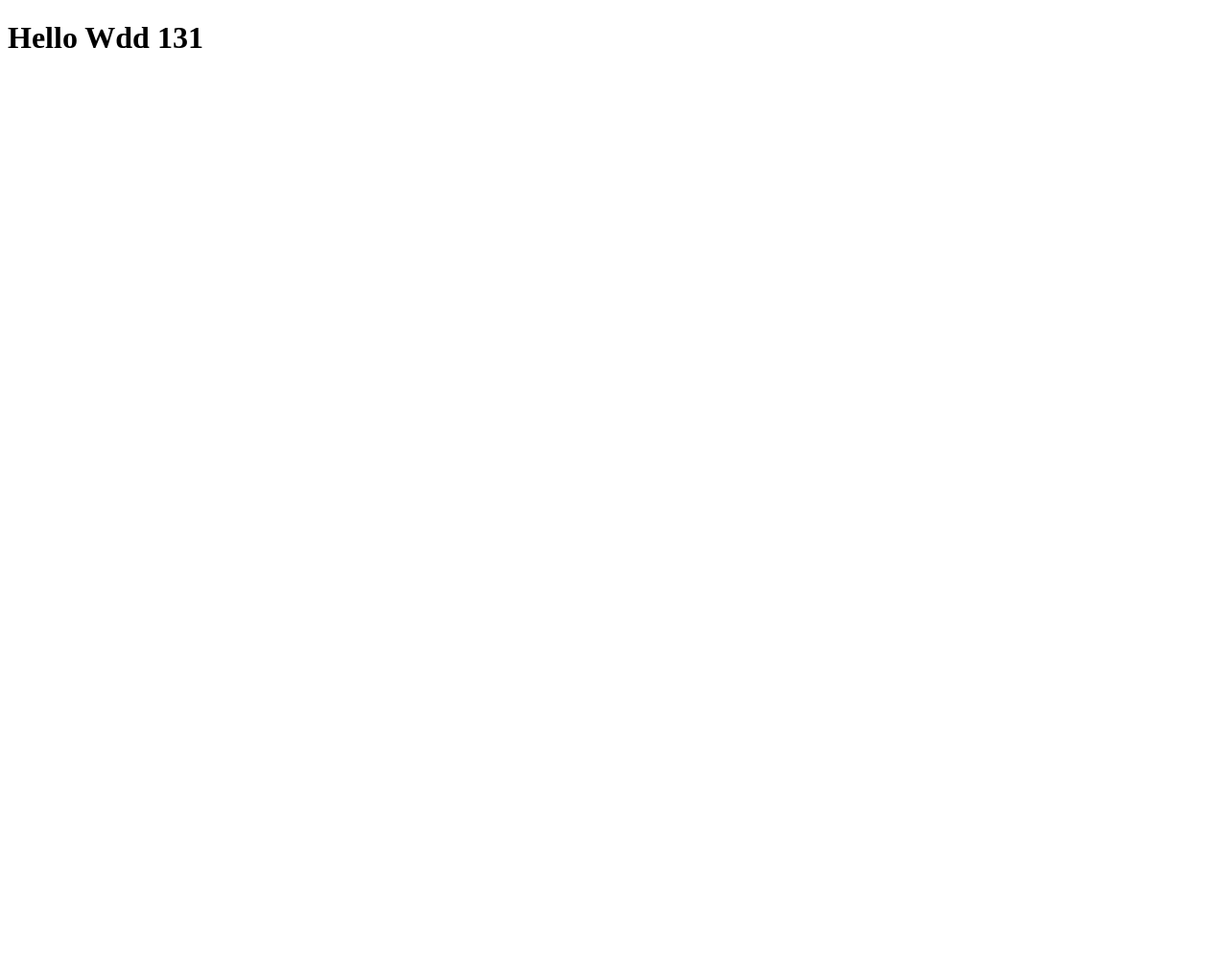
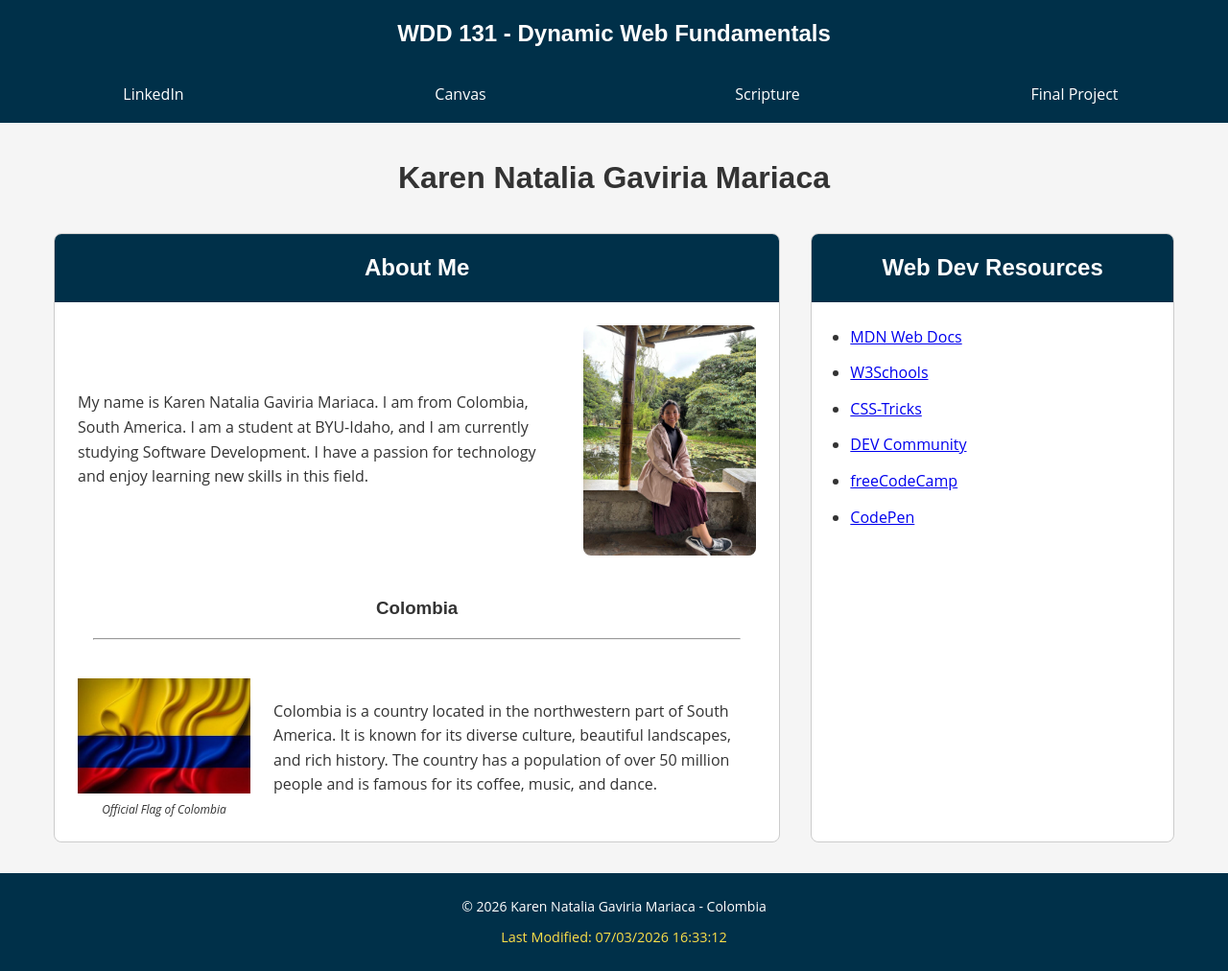
Before and after one commit to knatagm-lab/wdd131, a plain HTML site: page index.html in a window 1280 px wide. Shown: the whole page at 96% size. Before the commit the page ends 800 px from the top, so only its background shows below. Drawn offline with Linux system fonts and the light colour scheme.

Commit message:
homepage

```diff
--- a/index.html
+++ b/index.html
@@ -3,9 +3,97 @@
 <head>
     <meta charset="UTF-8">
     <meta name="viewport" content="width=device-width, initial-scale=1.0">
-    <title>Hello WDD 131</title>
+    <title>WDD 131 - Dynamic Web Fundamentals - Karen Natalia Gaviria Mariaca</title>
+    <meta name="description" content="WDD 131 - Dynamic Web Fundamentals. Karen Natalia Gaviria Mariaca. Personal homepage with information about me and helpful web development resources.">
+    <meta name="author" content="Karen Natalia Gaviria Mariaca">
+
+    <link rel="preconnect" href="https://fonts.googleapis.com">
+    <link rel="preconnect" href="https://fonts.gstatic.com" crossorigin>
+    <link href="https://fonts.googleapis.com/css2?family=Roboto:wght@400;700&display=swap" rel="stylesheet">
+
+    <link rel="stylesheet" href="styles/base.css">
+    <script src="scripts/getdates.js" defer></script>
+
 </head>
+
 <body>
-    <h1>Hello Wdd 131</h1>
+    <header>
+        <span id="course-title">WDD 131 - Dynamic Web Fundamentals</span>
+        <nav>
+            <ul>
+                <li><a href="https://www.linkedin.com/in/karen-natalia-gaviria-mariaca-b07089392/" target="_blank">LinkedIn</a></li>
+                <li><a href="https://byupw.instructure.com/" target="_blank">Canvas</a></li>
+                <li><a href="https://www.churchofjesuschrist.org/study/scriptures/bofm/ether/12?lang=spa&id=p23-p27#p23" target="_blank">Scripture</a></li>
+                <li><a href="finalproject/index.html" target="_blank">Final Project</a></li>
+            </ul>
+        </nav>
+    </header>
+
+    <main>
+        <h1>Karen Natalia Gaviria Mariaca</h1>
+
+        <div class="cards">
+
+            <section class="card">
+
+                <h2>About Me</h2>
+
+                <div class="about">
+
+                    <div class="bio">
+                        <p>
+                            My name is Karen Natalia Gaviria Mariaca. I am from Colombia, South America. I am a student at BYU-Idaho, and I am currently studying Software Development. I have a passion for technology and enjoy learning new skills in this field.
+                        </p>
+                    </div>
+
+                    <img src="images/profile.jpeg" alt="Profile Image of Karen Gaviria" width="180" height="180" class="profile-image">
+                </div>
+
+                <div class="country-title">
+                    <h3>Colombia</h3>
+                    <hr>
+                </div>
+
+                <div class="country">
+                    <figure>
+                        <img src="images/flag_of_colombia.jpg" alt="Official Flag of Colombia" width="180" height="120">
+                        <figcaption>Official Flag of Colombia</figcaption>
+                    </figure>
+
+                    <p>
+                        Colombia is a country located in the northwestern part of South America. It is known for its diverse culture, beautiful landscapes, and rich history. The country has a population of over 50 million people and is famous for its coffee, music, and dance.
+                    </p>
+                </div>
+            </section>
+
+            <section class="card">
+
+                <h2>Web Dev Resources</h2>
+
+                <ul>
+                    <li><a href="https://developer.mozilla.org/en-US/" target="_blank">MDN Web Docs</a></li>
+                    <li><a href="https://www.w3schools.com/" target="_blank">W3Schools</a></li>
+                    <li><a href="https://css-tricks.com/" target="_blank">CSS-Tricks</a></li>
+                    <li><a href="https://dev.to/" target="_blank">DEV Community</a></li>
+                    <li><a href="https://www.freecodecamp.org/" target="_blank">freeCodeCamp</a></li>
+                    <li><a href="https://codepen.io/" target="_blank">CodePen</a></li>
+
+                </ul>
+
+            </section>
+        </div>
+
+    </main>
+
+    <footer>
+        <p>
+            &copy; <span id="currentyear"></span> Karen Natalia Gaviria Mariaca - Colombia
+        </p>
+
+        <p id="lastModified"></p>
+
+    </footer>
+
 </body>
+
 </html>
--- /dev/null
+++ b/scripts/getdates.js
@@ -0,0 +1,2 @@
+document.getElementById("currentyear").innerHTML = new Date().getFullYear();
+document.getElementById("lastModified").textContent = `Last Modified: ${document.lastModified}`;
--- /dev/null
+++ b/styles/base.css
@@ -0,0 +1,157 @@
+* {
+    margin: 0;
+    padding: 0;
+    box-sizing: border-box;
+}
+
+body {
+    font-family: 'Open Sans', sans-serif;
+    background-color: #f5f5f5;
+    color: #333;
+    line-height: 1.6;
+}
+
+header {
+    background-color: #003049;
+}
+
+#course-title {
+    display: block;
+    text-align: center;
+    padding: 1rem;
+    color: white;
+    font-family: 'Poppins', sans-serif;
+    font-size: 1.5rem;
+    font-weight: 700;
+}
+
+nav ul {
+    display: flex;
+    list-style: none;
+}
+
+nav li {
+    flex: 1;
+}
+
+nav a {
+    display: block;
+    text-align: center;
+    padding: 1rem;
+    color: white;
+    text-decoration: none;
+    transition: background-color 0.3s ease, color 0.3s ease;
+}
+
+nav a:hover {
+    background-color: #fcdf49;
+    color: #003049;
+}
+
+main {
+    max-width: 1200px;
+    margin: 2rem auto;
+    padding: 0 1rem;
+}
+
+main h1 {
+    text-align: center;
+    margin-bottom: 2rem;
+    font-family: 'Poppins', sans-serif;
+}
+
+.cards {
+    display: grid;
+    grid-template-columns: 2fr 1fr;
+    gap: 2rem;
+}
+
+.card {
+    background-color: white;
+    border: 1px solid #ccc;
+    border-radius: 8px;
+    overflow: hidden;
+}
+
+.card h2 {
+    background-color: #003049;
+    color: white;
+    text-align: center;
+    padding: 1rem;
+    font-family: 'Poppins', sans-serif;
+}
+
+.about, .country, .card ul {
+    padding: 1.5rem;
+}
+
+.about {
+    display: flex;
+    align-items: center;
+    gap: 1.5rem;
+}
+
+.bio {
+    flex: 1;
+}
+
+.profile-image {
+    border-radius: 8px;
+    max-width: 180px;
+    height: auto;
+}
+
+.country-title {
+    text-align: center;
+    margin: 1rem 1.5rem;
+}
+
+.country-title h3 {
+    margin-bottom: 0.5rem;
+    font-family: 'Poppins', sans-serif;
+}
+
+.country-title hr {
+    margin: 1rem;
+}
+
+.country {
+    display: flex;
+    align-items: center;
+    gap: 1.5rem;
+}
+
+figure {
+    text-align: center;
+}
+
+figcaption {
+    font-size: 0.75rem;
+    font-style: italic;
+}
+
+.card ul {
+    padding-left: 2.5rem;
+}
+
+.card li {
+    margin-bottom: 0.75rem;
+}
+
+footer {
+    background-color: #003049;
+    color: white;
+    text-align: center;
+    padding: 1rem;
+    font-size: 0.875rem;
+    margin-top: 2rem;
+}
+
+footer p {
+    margin: 0.5rem 0;
+}
+
+#lastModified {
+    color: #fcdf49;
+    font-size: 0.9rem;
+}
```
Also changed, not shown: images/flag_of_colombia.jpg (added), images/profile.jpeg (added).
